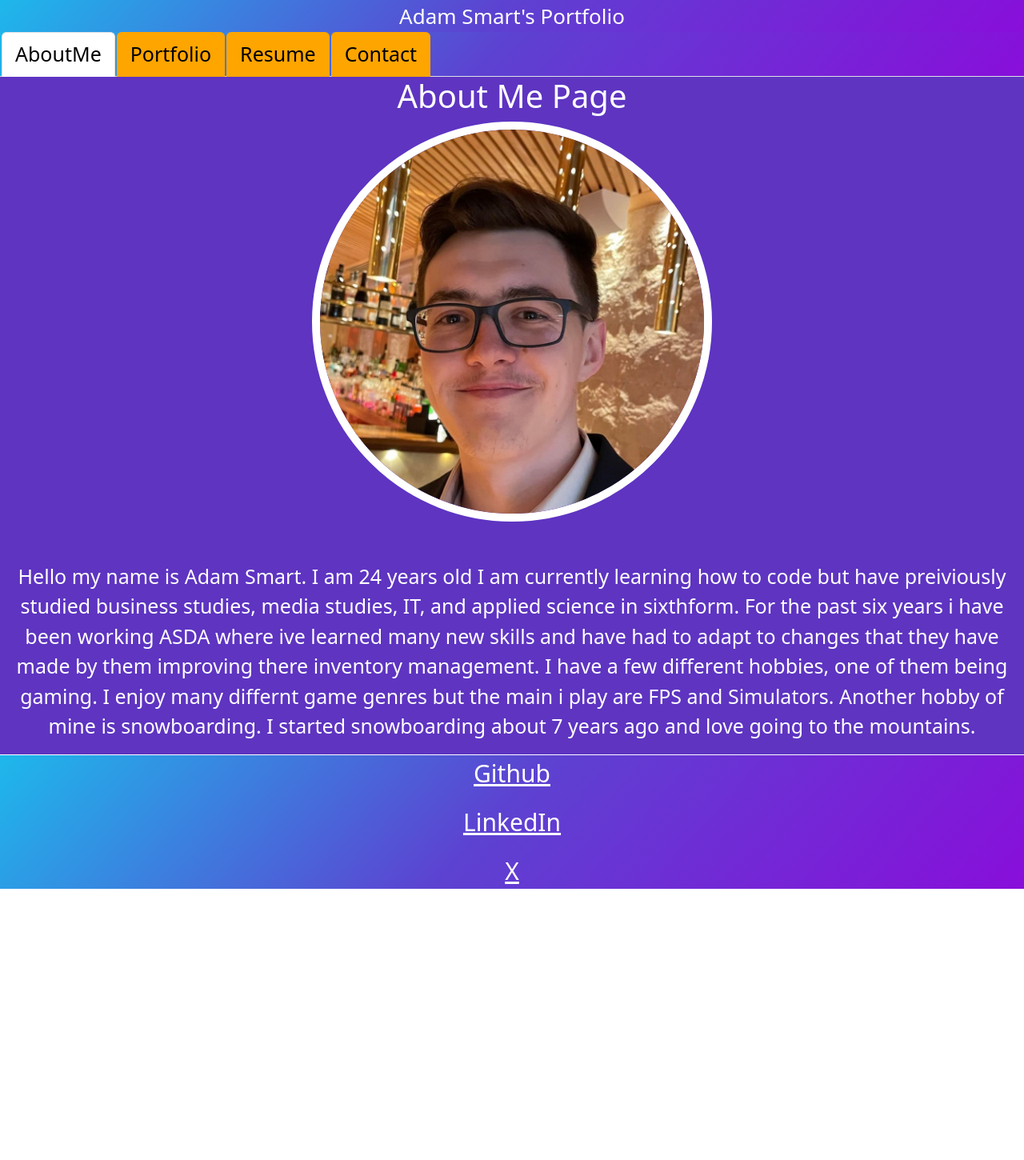
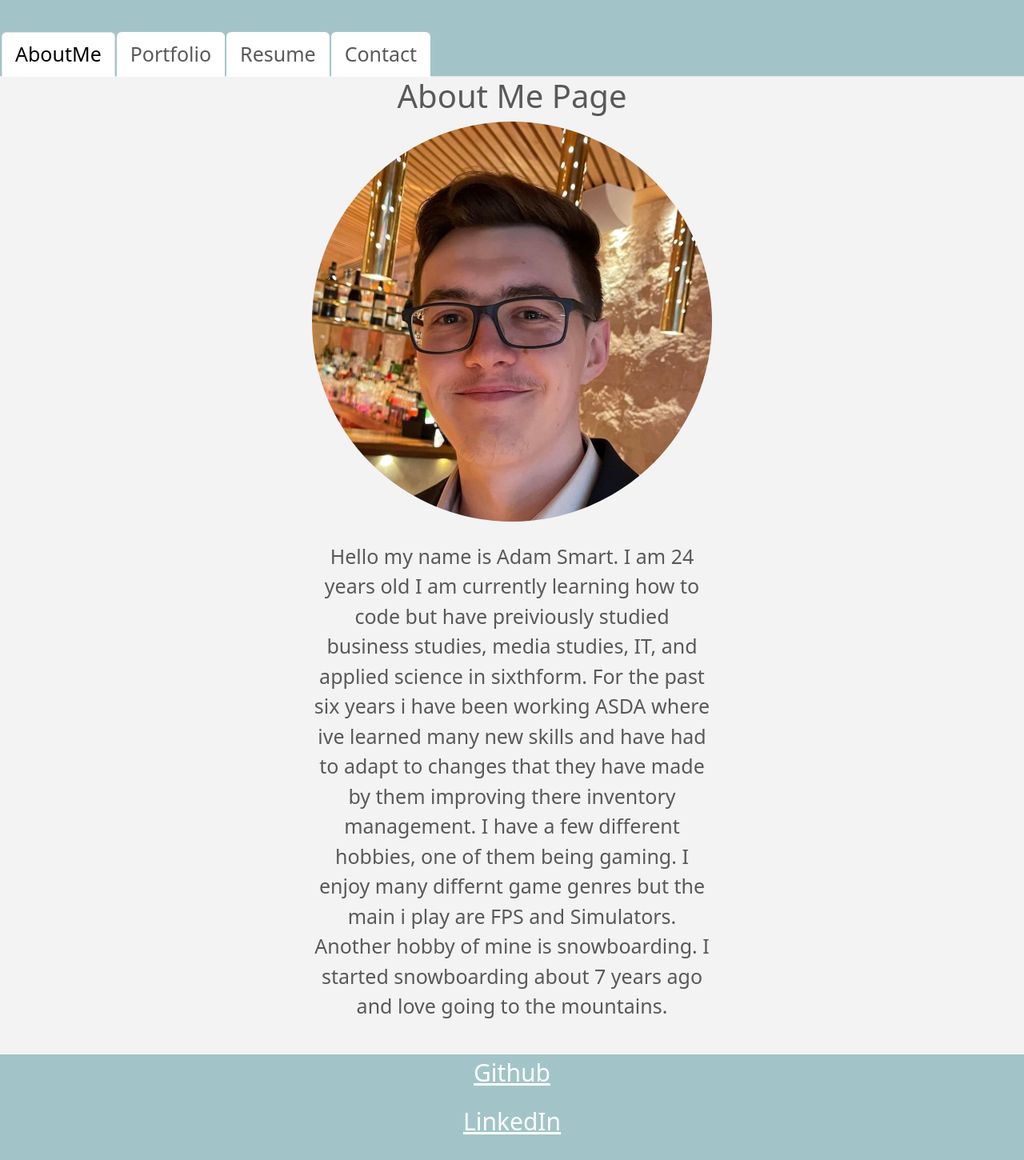
Before and after one commit to Adam-Smart/react-app-portfolio, a React (Create React App) app: page / in a window 1280 px wide. Shown: the top 1450 px of the page at 80% size. Before the commit the page ends 1111 px from the top, so only its background shows below. Built offline with nearby package versions, Linux system fonts and the light colour scheme.

Commit message:
changed the design of portfolio

```diff
--- a/src/App.css
+++ b/src/App.css
@@ -1,8 +1,8 @@
-.App {
+/* .App {
   text-align: center;
-}
+} */
 
-.App-header {
+/* .App-header {
   min-height: 5vh;
   display: flex;
   flex-direction: column;
@@ -12,16 +12,16 @@
   color: white;
   background: rgb(153,0,228);
 background: linear-gradient(312deg, rgba(153,0,228,0.7231267507002801) 0%, rgba(92,71,214,0.7567401960784313) 52%, rgba(0,245,255,0.6811099439775911) 100%);
-}
-.App-footer{
+} */
+/* .App-footer{
   color: white
 }
 
 footer{
   position: relative;
+  background-color: #A2C4C9;
   width: 100%;
   bottom: 0;
-  background: linear-gradient(312deg, rgba(153,0,228,0.7231267507002801) 0%, rgba(92,71,214,0.7567401960784313) 52%, rgba(0,245,255,0.6811099439775911) 100%);
   min-height: 80px ;
   border-top: 1px solid white;
   font-size: 30px;
@@ -34,10 +34,14 @@ footer a:hover{
 }
 
 a.nav-link{
-  color: black;
-  background-color: orange;
+  color: #595959;
+  background-color: white;
   margin-left: 2px;
+}
+a.nav-link:hover{
+  background-color: rgb(113, 175, 194);
+  color: white;
 }
 li{
   list-style-type: none;
-}
+} */
--- a/src/App.js
+++ b/src/App.js
@@ -5,7 +5,7 @@ import PortfolioContainer from "./components/PortfolioContainer";
 function App() {
     return (
       <div className="App">
-        <header className="App-header">Adam Smart's Portfolio</header>
+        <header className="App-header"></header>
         <PortfolioContainer />
         <footer>
           <p><a href ="https://github.com/Adam-Smart">Github</a></p>
--- a/src/components/pages/AboutMe.js
+++ b/src/components/pages/AboutMe.js
@@ -8,15 +8,14 @@ export default function AboutMe() {
     <div>
       <h1>About Me Page</h1>
       <section className='profile'>
-        <a><img className = "profile" src={Me}></img></a>
-      </section>
+        <img className = "profile" src={Me} alt="Adam Smart"></img>
       <p>
       Hello my name is Adam Smart. I am 24 years old I am currently learning how to code but have preiviously studied business studies, media studies, IT, and applied science in sixthform.
       For the past six years i have been working ASDA where ive learned many new skills and have had to adapt to changes that they have made by them improving there inventory management.
       I have a few different hobbies, one of them being gaming. I enjoy many differnt game genres but the main i play are FPS and Simulators.
       Another hobby of mine is snowboarding. I started snowboarding about 7 years ago and love going to the mountains.
       </p>
-
+      </section>
     </div>
 
   );
--- a/src/index.css
+++ b/src/index.css
@@ -9,6 +9,13 @@ body {
 code {
   font-family: source-code-pro, Menlo, Monaco, Consolas, 'Courier New',
     monospace;
+}
+
+section{
+ max-width: fit-content;
+ max-height: fit-content;
+ margin: 10px 20px;
+ vertical-align: middle;
 }
 .profile{
   border-radius: 100%;
@@ -23,8 +30,16 @@ code {
   justify-content: space-evenly;
   height: auto;
 }
-img.profile{
-  border: white 10px solid;
+
+
+
+/* Images of projects */
+img{
+  width: 100%;
+  height:auto;
+  flex-wrap: wrap;
+  justify-content: center;
+  display: flex;
 }
 .portfolio{
   width: 45%;
@@ -35,27 +50,64 @@ img.profile{
   color: black;
 }
 
-img{
-  width: 100%;
-  height:auto;
-  flex-wrap: wrap;
-  justify-content: center;
-  display: flex;
-}
-section{
- max-width: fit-content;
- max-height: fit-content;
- margin: 10px 20px;
-}
+
 div{
-  background-color: #5E34C1;
+  background-color: #F3F3F3;
   /* min-height: 100vh; */
-  color : #fff;
+  color : #595959;
   font-size: 25px;
 }
+
 .nav{
-  background: linear-gradient(312deg, rgba(153,0,228,0.7231267507002801) 0%, rgba(92,71,214,0.7567401960784313) 52%, rgba(0,245,255,0.6811099439775911) 100%);
+  background-color: #A2C4C9;
+  height:30%; ;
 }
+
+  .App {
+    text-align: center;
+  }
+
+  .App-header {
+    min-height: 5vh;
+    display: flex;
+    flex-direction: column;
+    align-items: center;
+    justify-content: center;
+    background: #A2C4C9
+  }
+  .App-footer{
+    color: white
+  }
+
+  footer{
+    position: relative;
+    background-color: #A2C4C9;
+    width: 100%;
+    bottom: 0;
+    min-height: 80px;
+    font-size: 30px;
+  }
+  footer a {
+    color: white;
+  }
+  footer a:hover{
+    color: orange;
+  }
+
+  a.nav-link{
+    color: #595959;
+    background-color: white;
+    margin-left: 2px;
+  }
+  a.nav-link:hover{
+    background-color: rgb(113, 175, 194);
+    color: white;
+  }
+  li{
+    list-style-type: none;
+  }
+
+
 @media only screen and (max-width: 767px) {
   .portfolio{
     width: 95%;
```
Also changed, not shown: 1 other file (tests, documents, lock files or other folders).
